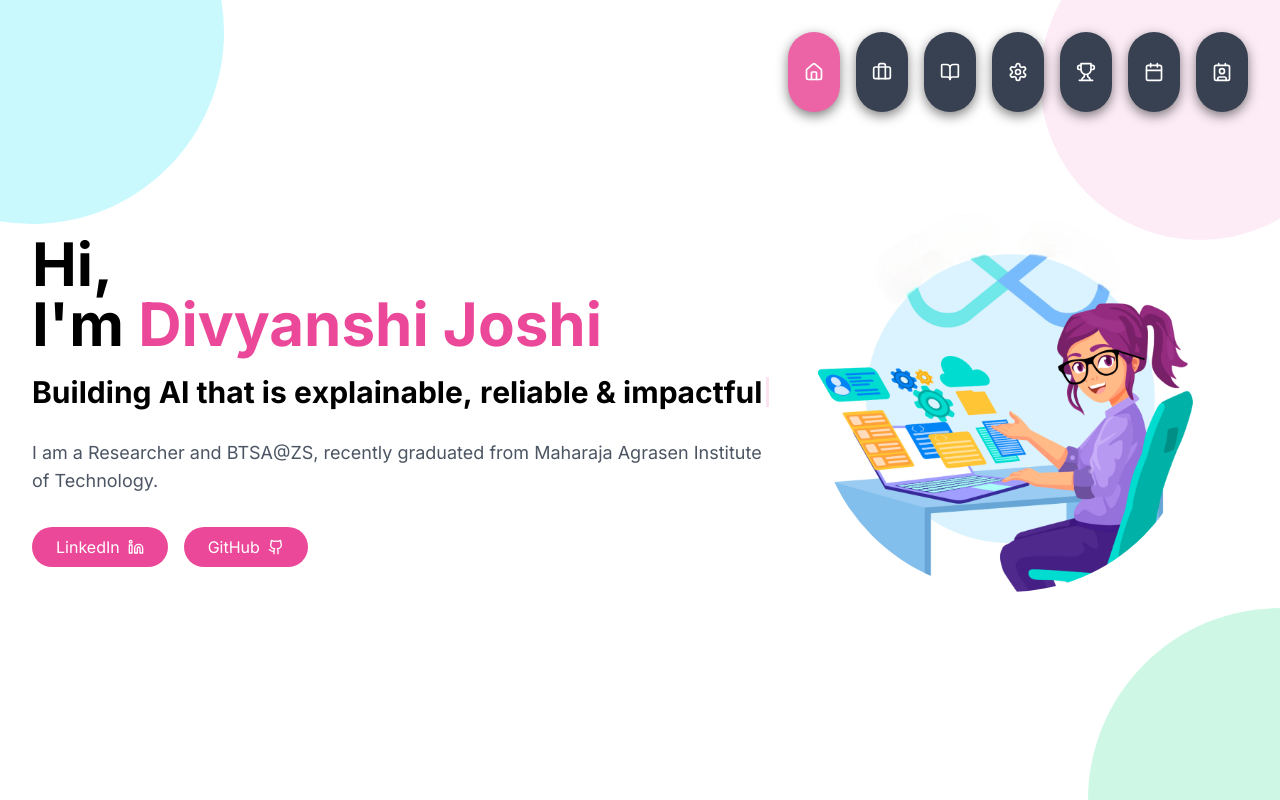
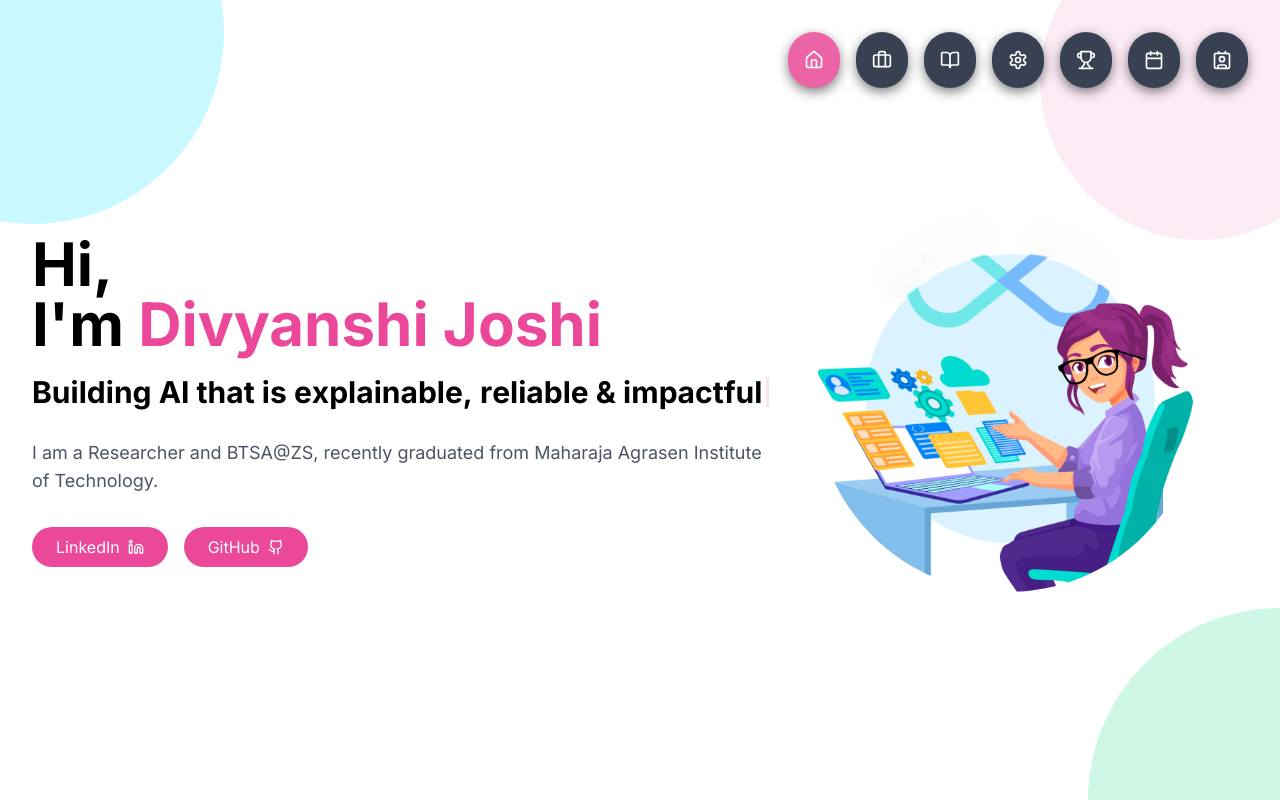
Before and after one commit to Divyanshi-Joshi/vercel_portfolio, a Next.js app: page / in a window 1280 px wide. Built offline with nearby package versions, Linux system fonts and the light colour scheme.

Commit message:
style: perfect circular shape and smooth hover for navigation buttons

```diff
--- a/components/navigation.tsx
+++ b/components/navigation.tsx
@@ -69,15 +69,15 @@ export default function Navigation({ activeIcon }: NavigationProps) {
         <Link
           key={item.name}
           href={item.href}
-          className={`nav-icon ${item.color} text-white rounded-full transition-all duration-300 shadow-[0_4px_12px_rgba(0,0,0,0.5)] hover:shadow-[0_8px_16px_rgba(0,0,0,0.7)] relative flex items-center`}
+          className={`nav-icon ${item.color} text-white rounded-full transition-all duration-300 shadow-[0_4px_12px_rgba(0,0,0,0.5)] hover:shadow-[0_8px_16px_rgba(0,0,0,0.7)] relative flex items-center justify-center`}
           onMouseEnter={() => setHoveredIcon(item.name)}
           onMouseLeave={() => setHoveredIcon(null)}
         >
-          <div className="p-3 md:p-4 flex items-center">
-            <item.icon className="w-4 h-4 md:w-5 md:h-5" />
+          <div className="p-3 md:p-4 flex items-center justify-center">
+            <item.icon className="w-4 h-4 md:w-5 md:h-5 shrink-0" />
             <span
-              className={`overflow-hidden transition-all duration-300 ${
-                hoveredIcon === item.name ? 'w-auto ml-2 opacity-100' : 'w-0 opacity-0'
+              className={`overflow-hidden whitespace-nowrap transition-all duration-300 ease-in-out ${
+                hoveredIcon === item.name ? 'max-w-[200px] ml-2 opacity-100' : 'max-w-0 opacity-0'
               }`}
             >
               {item.label}
```
